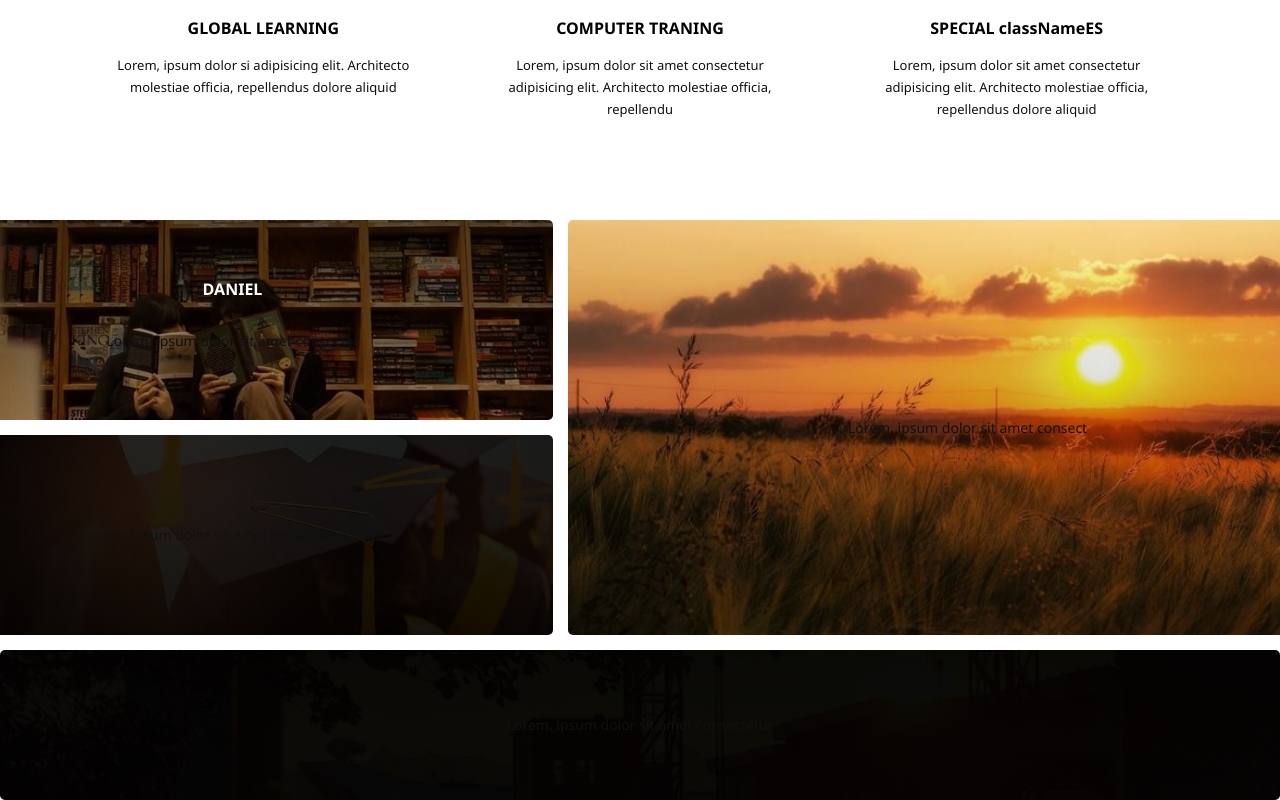
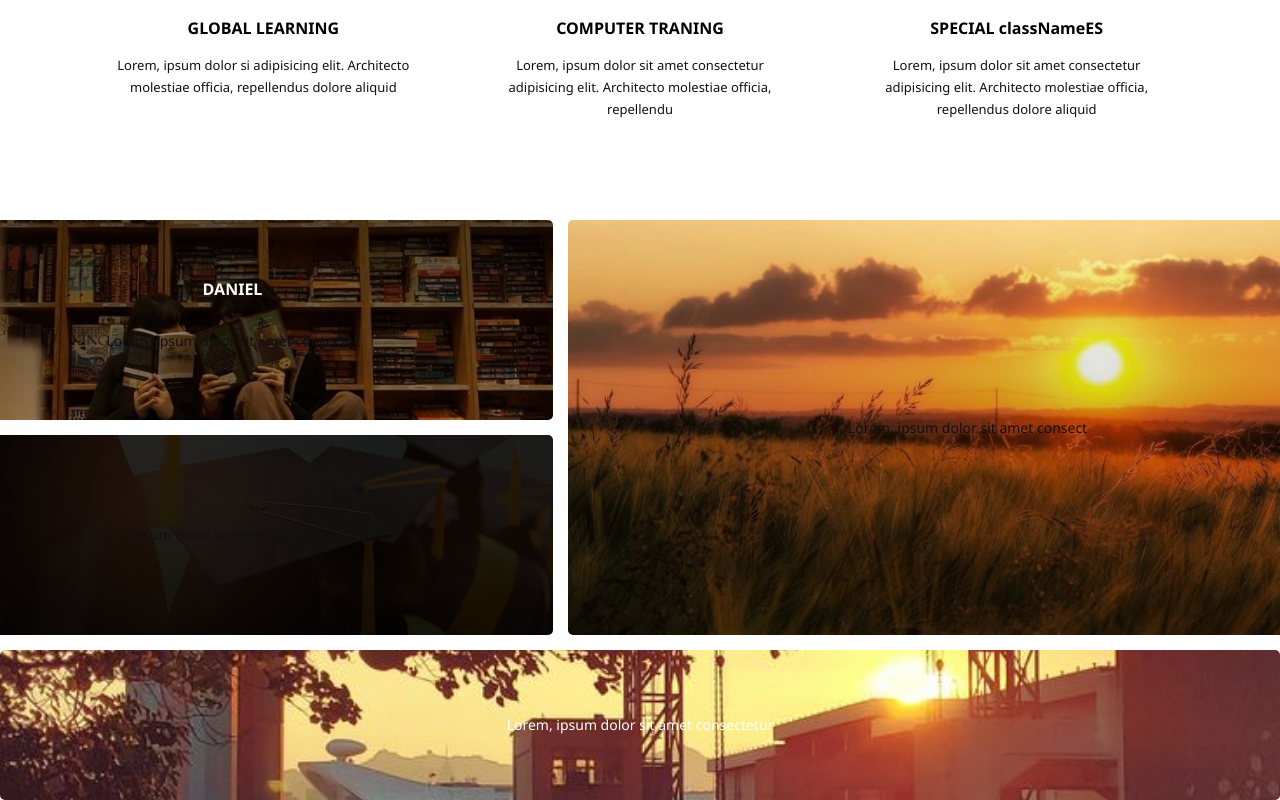
Before and after one commit to EmmanuelUkaegbu/Team-Project, a React (Vite) app: page /blog in a window 1280 px wide. Shown: the part 1489-2289 px from the top of the page. Built offline with nearby package versions, Linux system fonts and the light colour scheme.

Commit message:
updated main

```diff
--- a/src/Pages/Blog.css
+++ b/src/Pages/Blog.css
@@ -241,9 +241,7 @@ nav img {
   flex-direction: column;
 }
 .foot4 {
-  background-image:
-    linear-gradient(rgba(0, 0, 0, 0.961), rgba(0, 0, 0, 0.945)),
-    url(../assets/imagesblog/a98ffec9560d4286a71b938ae521bee3.jpg);
+  background-image: url(../assets/imagesblog/a98ffec9560d4286a71b938ae521bee3.jpg);
   background-position: center;
   background-repeat: no-repeat;
   background-size: cover;
@@ -257,6 +255,9 @@ nav img {
   justify-content: center;
   color: white;
   margin-top: 15px;
+}
+.foot4 p {
+  color: white;
 }
 @media (max-width: 700px) {
   .nav-links {
```
Also changed, not shown: src/assets/images/user1.jpg.
